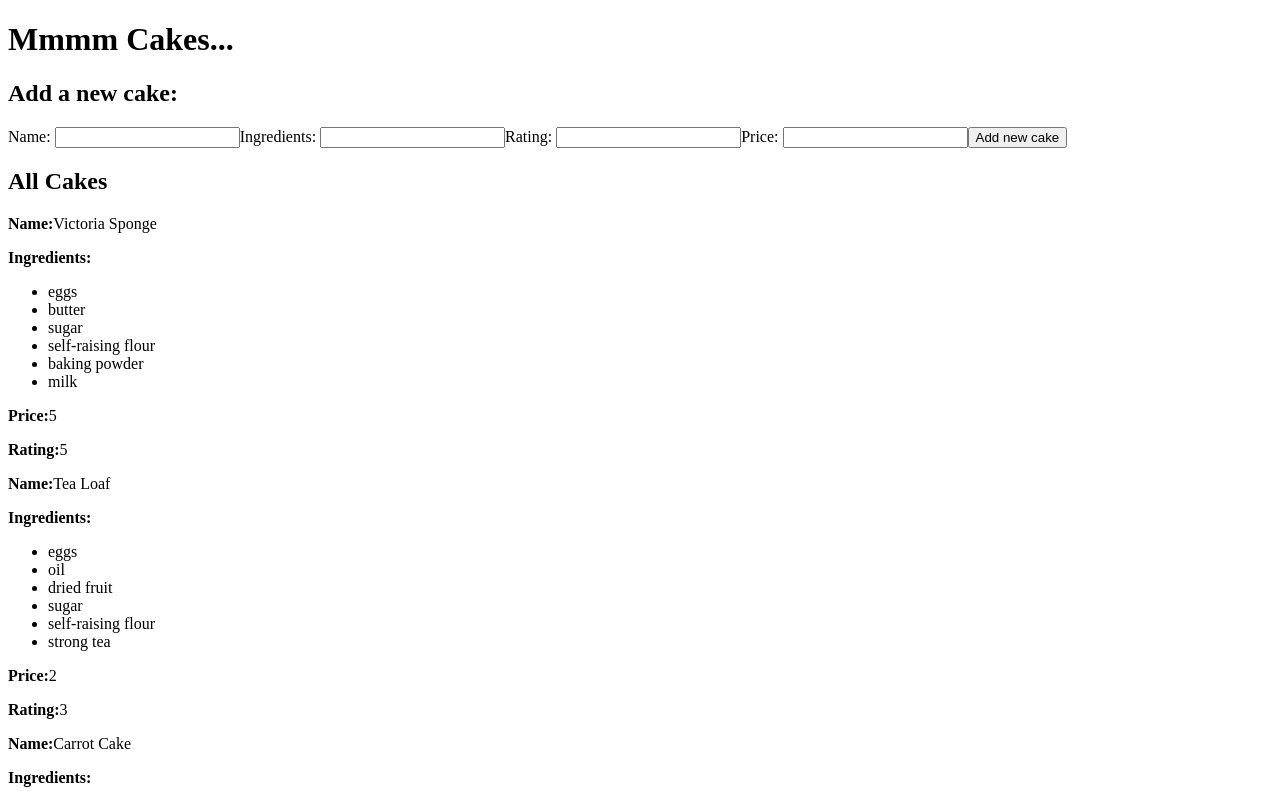
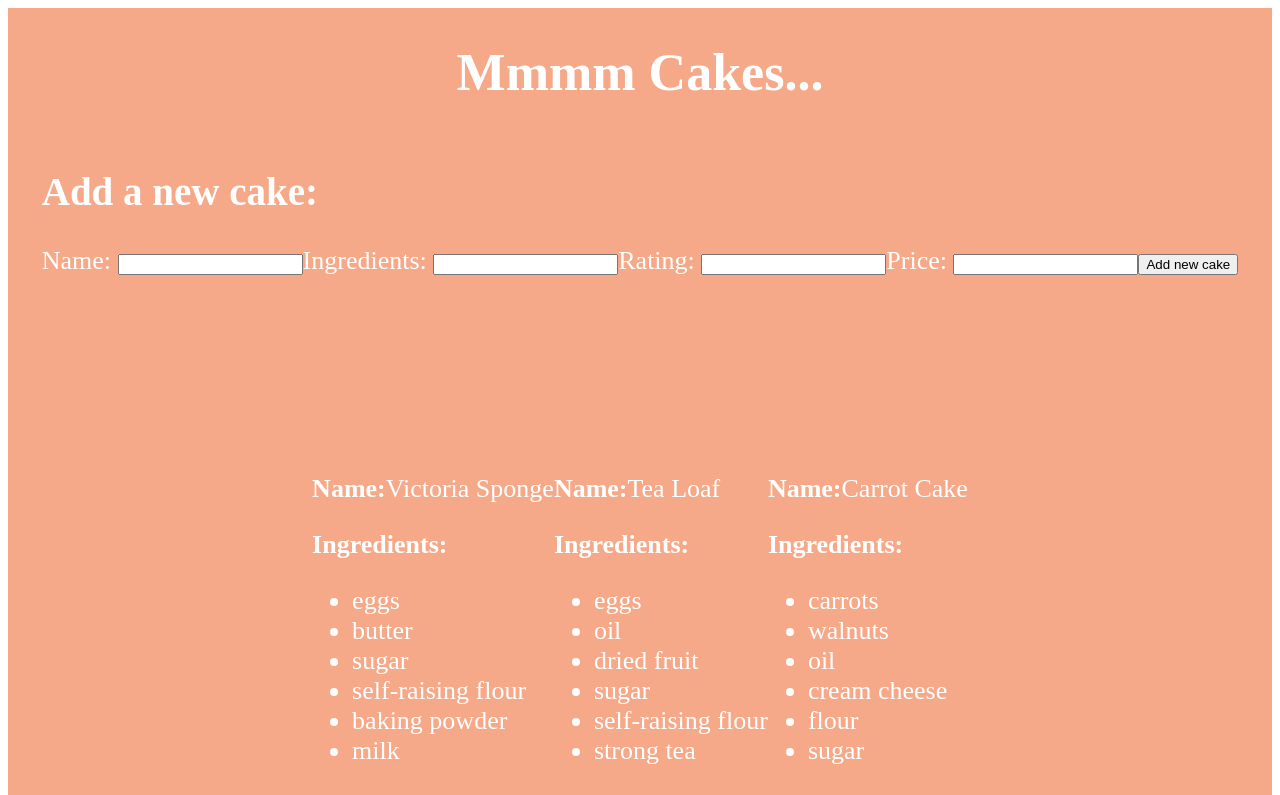
Before and after one commit to ThomasLoughran/bakery_lab_2, a React (Create React App) app: page / in a window 1280 px wide. Shown: the top 795 px of the page. Built offline with nearby package versions, Linux system fonts and the light colour scheme.

Commit message:
Creating a css file

```diff
--- a/src/App.css
+++ b/src/App.css
@@ -0,0 +1,26 @@
+.App {
+    text-align: centre;
+    color: rgb(4, 4, 79);
+}
+
+.App {
+    background-color: #f5a988;
+    min-height: 100vh;
+    display: flex;
+    flex-direction: column;
+    align-items: center;
+    justify-content: center;
+    font-size: calc(10px + 2vmin);
+    color: white;
+}
+
+.CakeList {
+    background-color: #f5a988;
+    min-height: 100vh;
+    display: flex;
+    flex-direction: row;
+    align-items: center;
+    justify-content: space-between;
+    font-size: calc(10px + 2vmin);
+    color: white;
+}
--- a/src/cake/Cake.js
+++ b/src/cake/Cake.js
@@ -1,3 +1,4 @@
+
 const Cake = ({cake}) => {
 
   const IngredientsList = cake.ingredients.map((ingredient) => {
@@ -6,13 +7,13 @@ const Cake = ({cake}) => {
 
 
   return (
-    <>
+    <div className="Cake">
         <p><b>Name:</b>{cake.cakeName}</p>
         <p><b>Ingredients:</b></p>
         <ul>{IngredientsList}</ul>
         <p><b>Price:</b>{cake.price}</p>
         <p><b>Rating:</b>{cake.rating}</p>
-    </>
+    </div>
   )
 }
 
--- a/src/cake/CakeContainer.js
+++ b/src/cake/CakeContainer.js
@@ -61,7 +61,8 @@ const CakeContainer = () => {
   return (
     <>
 		<CakeForm onNewCakeSubmission={handleNewCakeSubmission}/>
-        <CakeList cakes= {listOfCakes}/>
+        <CakeList cakes= {listOfCakes}
+		/>
     </>
   )
 }
--- a/src/cake/CakeForm.js
+++ b/src/cake/CakeForm.js
@@ -1,4 +1,5 @@
 import {useState} from "react";
+
 
 const CakeForm = ({onNewCakeSubmission}) => {
 
--- a/src/cake/CakeList.js
+++ b/src/cake/CakeList.js
@@ -1,4 +1,5 @@
 import Cake from "./Cake";
+
 
 const CakeList = ({cakes}) => {
 
@@ -7,8 +8,7 @@ const CakeList = ({cakes}) => {
    })
 
    return(
-    <section>
-        <h2>All Cakes</h2>
+    <section className = "CakeList">
         {cakeComponents}
     </section>
    )
```
